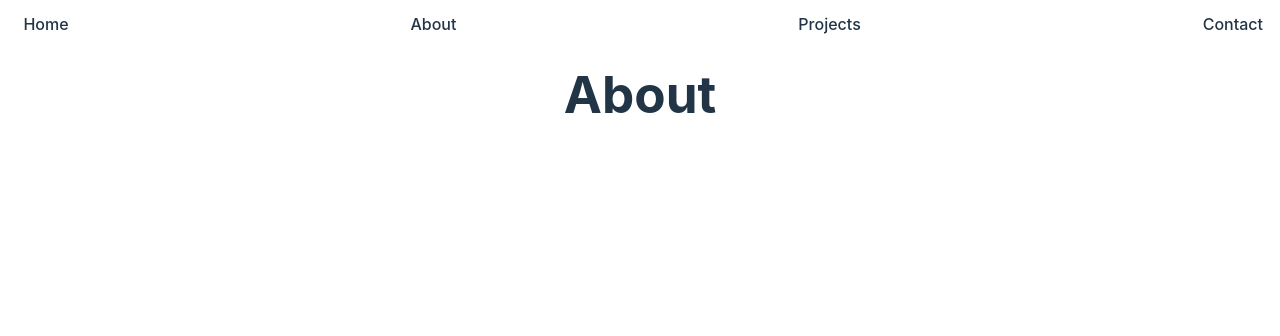
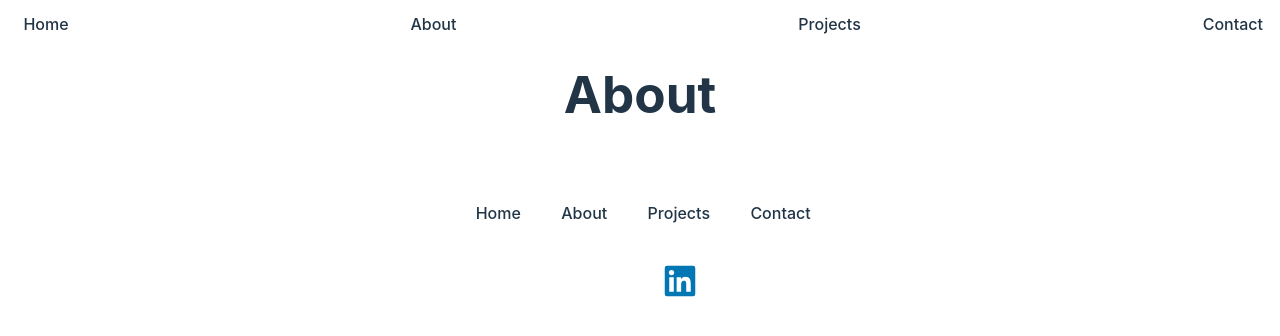
Before and after one commit to Charlie-Kerr/personal-website, a React (Vite) app: page /about in a window 1280 px wide. Shown: the top 336 px of the page. Built offline with nearby package versions, Linux system fonts and the light colour scheme.

Commit message:
Added working footer to all current pages and started styling the footer.

```diff
--- a/src/About.tsx
+++ b/src/About.tsx
@@ -1,7 +1,7 @@
 import { useState } from 'react';
 import './App.css';
 import NavigationBar from './components/shared/navigation/NavigationBar';
-
+import FooterNavigation from './components/shared/navigation/FooterNavigation';
 
 function About() {
   const [] = useState(0);
@@ -13,6 +13,7 @@ function About() {
           <h1>About</h1>
         </div>
       </main>
+      <FooterNavigation />
     </>
   )
 };
--- a/src/App.css
+++ b/src/App.css
@@ -15,6 +15,9 @@
 }
 .logo.react:hover {
   filter: drop-shadow(0 0 2em #61dafbaa);
+}
+.small {
+  height: 2em;
 }
 
 .navigation-bar {
@@ -94,3 +97,31 @@ button:focus-visible {
     animation: logo-spin infinite 20s linear;
   }
 }
+.footer {
+  background-color: var(--background);
+  border-top: .1rem solid var(--text);
+  width: 100%;
+  align-items: center;
+}
+.footer-navigation {
+  display: flex;
+  flex-direction: row;
+  width: 100%;
+  align-items: center;
+  justify-content: center;
+  padding: 0.2rem;
+  button {
+    background-color: var(--background);
+    color: var(--text);
+    margin-bottom: .3rem;
+  }
+}
+.social-media {
+  display: grid;
+  grid-template-columns: auto auto;
+  justify-content: center;
+}
+
+.invert-color{
+  filter: var(--invert);
+}
--- a/src/Contact.tsx
+++ b/src/Contact.tsx
@@ -1,6 +1,7 @@
 import { useState } from 'react';
 import './App.css';
 import NavigationBar from './components/shared/navigation/NavigationBar';
+import FooterNavigation from './components/shared/navigation/FooterNavigation';
 
 
 function Contact() {
@@ -13,6 +14,7 @@ function Contact() {
           <h1>Contact</h1>
         </div>
       </main>
+      <FooterNavigation/>
     </>
   )
 };
--- a/src/Projects.tsx
+++ b/src/Projects.tsx
@@ -1,6 +1,7 @@
 import { useState } from 'react';
 import './App.css';
 import NavigationBar from './components/shared/navigation/NavigationBar';
+import FooterNavigation from './components/shared/navigation/FooterNavigation';
 
 function Projects() {
   const [] = useState(0);
@@ -12,6 +13,7 @@ function Projects() {
           <h1>Projects</h1>
         </div>
       </main>
+      <FooterNavigation />
     </>
   )
 };
--- a/src/components/shared/navigation/FooterNavigation.tsx
+++ b/src/components/shared/navigation/FooterNavigation.tsx
@@ -1,15 +1,16 @@
 //https://react.dev/learn/importing-and-exporting-components
 import { useNavigate } from "react-router-dom";
-import github from './assets/social/github.png';
-import linkedin from './assets/social/LinkedIn.svg';
+import github from '../../../assets/social/github.png';
+
+import linkedin from '../../../assets/social/LinkedIn.svg';
 
 
 export function SocialMedia() {
     return (
-        <>
-            <img src={github} alt="github logo"></img>
-            <img src={linkedin} alt="linkedin logo"></img>
-        </>
+        <div className='social-media'>
+            <img className='logo small invert-color' src={github} alt="github logo"></img>
+            <img className='logo small' src={linkedin} alt="linkedin logo"></img>
+        </div>
     );
 }
 
@@ -20,11 +21,13 @@ export default function FooterNavigation() {
     }
 
     return (
-        <div className=''>
-            <button onClick={() => handleClick('/home')}>Home</button>
-            <button onClick={() => handleClick('/about')}>About</button>
-            <button onClick={() => handleClick('/projects')}>Projects</button>
-            <button onClick={() => handleClick('/contact')}>Contact</button>
+        <div className='footer'>
+            <div className='footer-navigation'>
+                <button onClick={() => handleClick('/home')}>Home</button>
+                <button onClick={() => handleClick('/about')}>About</button>
+                <button onClick={() => handleClick('/projects')}>Projects</button>
+                <button onClick={() => handleClick('/contact')}>Contact</button>
+            </div>
             <SocialMedia />
         </div>
     );
--- a/src/index.css
+++ b/src/index.css
@@ -16,6 +16,7 @@ html[data-theme="light"] {
   --primary: rgb(34, 86, 104);
   --secondary: rgb(130, 199, 222);
   --accent: rgb(44, 166, 206);
+  --invert: invert(1);
 }
 html[data-theme="dark"] {
   --text: rgb(234, 243, 246);
@@ -23,6 +24,7 @@ html[data-theme="dark"] {
   --primary: rgb(151, 204, 221);
   --secondary: rgb(33, 102, 125);
   --accent: rgb(49, 171, 211);
+  --invert: invert(0);
 }
 
 body {
```
